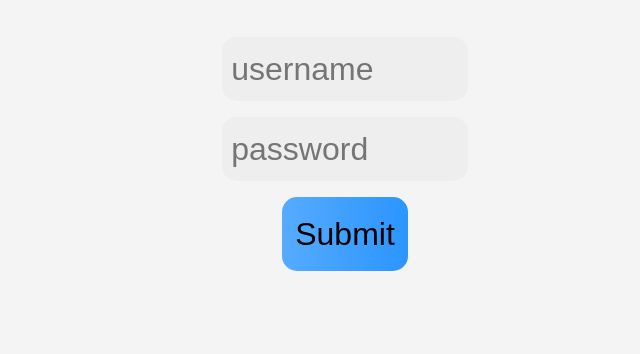
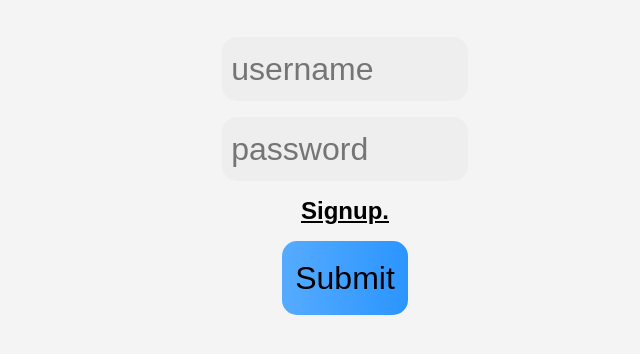
Before and after one commit to userpetitpain/ZackDash, a Flask app: page /login in a window 1280 px wide. Shown: the part 209-563 px from the top of the page, without its empty margins (295-935 px from the left). Run offline with Flask 3, Linux system fonts and the light colour scheme.

Commit message:
added signup button in login page

```diff
--- a/static/styles/login.css
+++ b/static/styles/login.css
@@ -60,5 +60,17 @@ form input[type=submit]:active {
     width: fit-content;
     max-width: 50%;
     margin: 2em auto;
-    display: none;
+    display: none;#login {
+    text-decoration: underline;
+    color: black;
+    font-size: 1.5em;
+    font-weight: bold;
+    }
 }
+
+#signup {
+    text-decoration: underline;
+    color: black;
+    font-size: 1.5em;
+    font-weight: bold;
+}
--- a/templates/login.html
+++ b/templates/login.html
@@ -12,6 +12,7 @@
     <form id="form">
         <input type="text" name="username" id="username-input" placeholder="username">
         <input type="password" name="password" id="password-input" placeholder="password">
+        <a id="signup" href="/signup">Signup.</a>
         <input type="submit" name="submit" id="submit-button">
     </form>
     <p id="errorMessage"></p>
```
